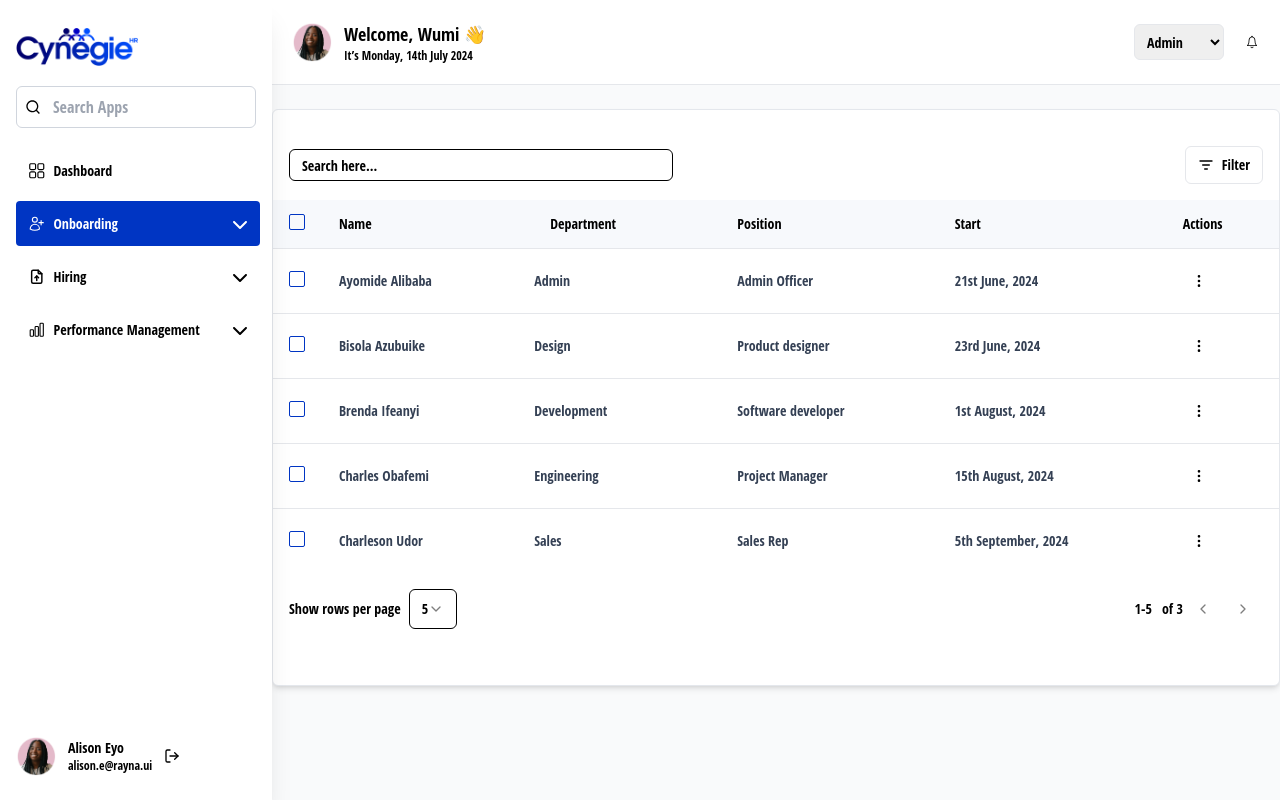
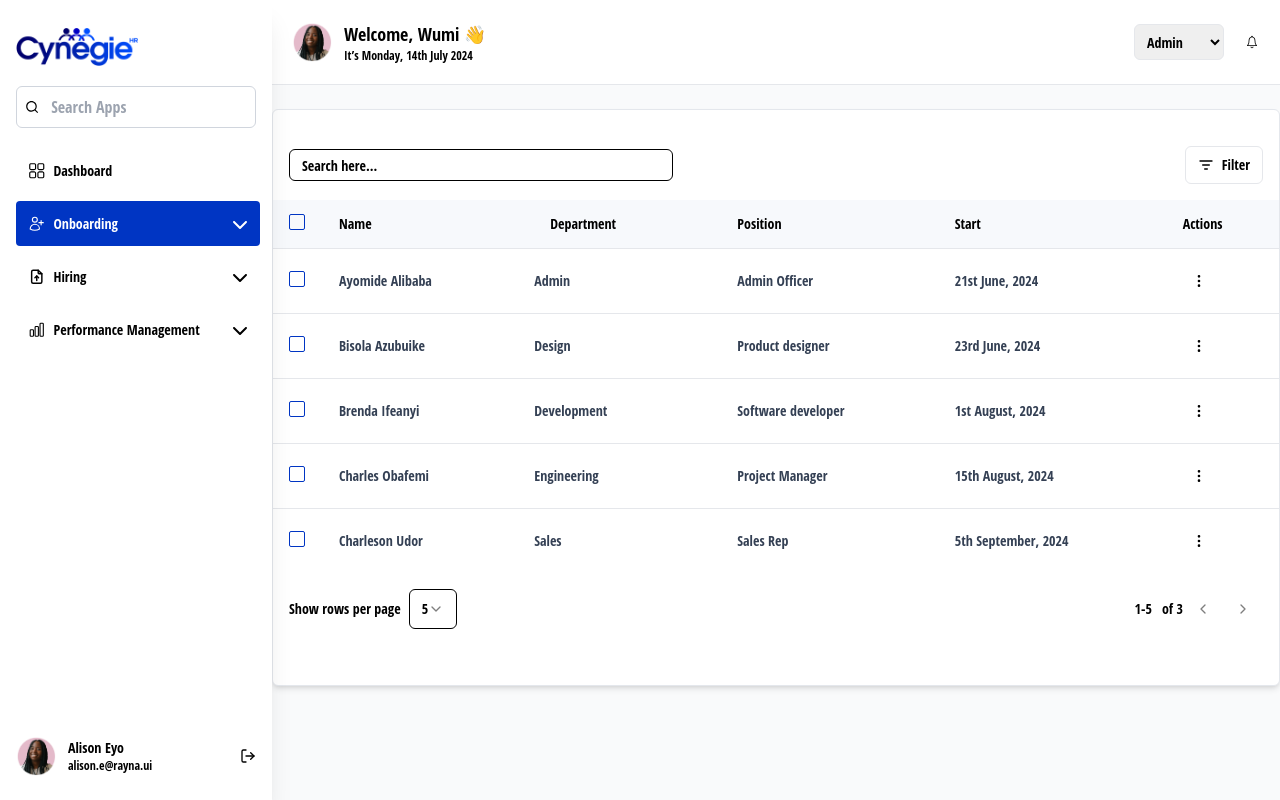
Before and after one commit to Cynegie-Hr-Organization/Cynegie-Frontend, a Next.js app: page /hr-admin/onboarding/overview in a window 1280 px wide. Built offline with nearby package versions, Linux system fonts and the light colour scheme; a web font is replaced by a local one.

Commit message:
fix: sidebar logout section

```diff
--- a/app/_components/shared/sidebar/index.tsx
+++ b/app/_components/shared/sidebar/index.tsx
@@ -16,10 +16,10 @@ const Sidebar = () => {
 			<div className="space-y-5">
 				<Image src={Logo} width={122} height={38} alt="logo" className="w-[122px] h-[38px]" />
 
-				<div className="border border-[#D0D5DD] w-[240px] flex items-center gap-3 p-2 rounded-[6px]">
+				<div className="border border-[#D0D5DD] w-[240px] flex items-center gap-3 p-2 rounded-[6px] focus-within:border-primary hover:border-primary duration-300 transition">
 					<RiSearchLine />
 					<input
-						className="outline-none"
+						className="outline-none border-none w-full group-hover:ring ring-primary"
 						type="text"
 						placeholder="Search Apps"
 					/>
@@ -48,11 +48,10 @@ const Sidebar = () => {
 							alison.e@rayna.ui
 						</p>
 					</div>
-
-					<button onClick={() => { }}>
-						<FiLogOut />
-					</button>
 				</div>
+				<button onClick={() => { }}>
+					<FiLogOut />
+				</button>
 			</div>
 		</div>
 	)
```
